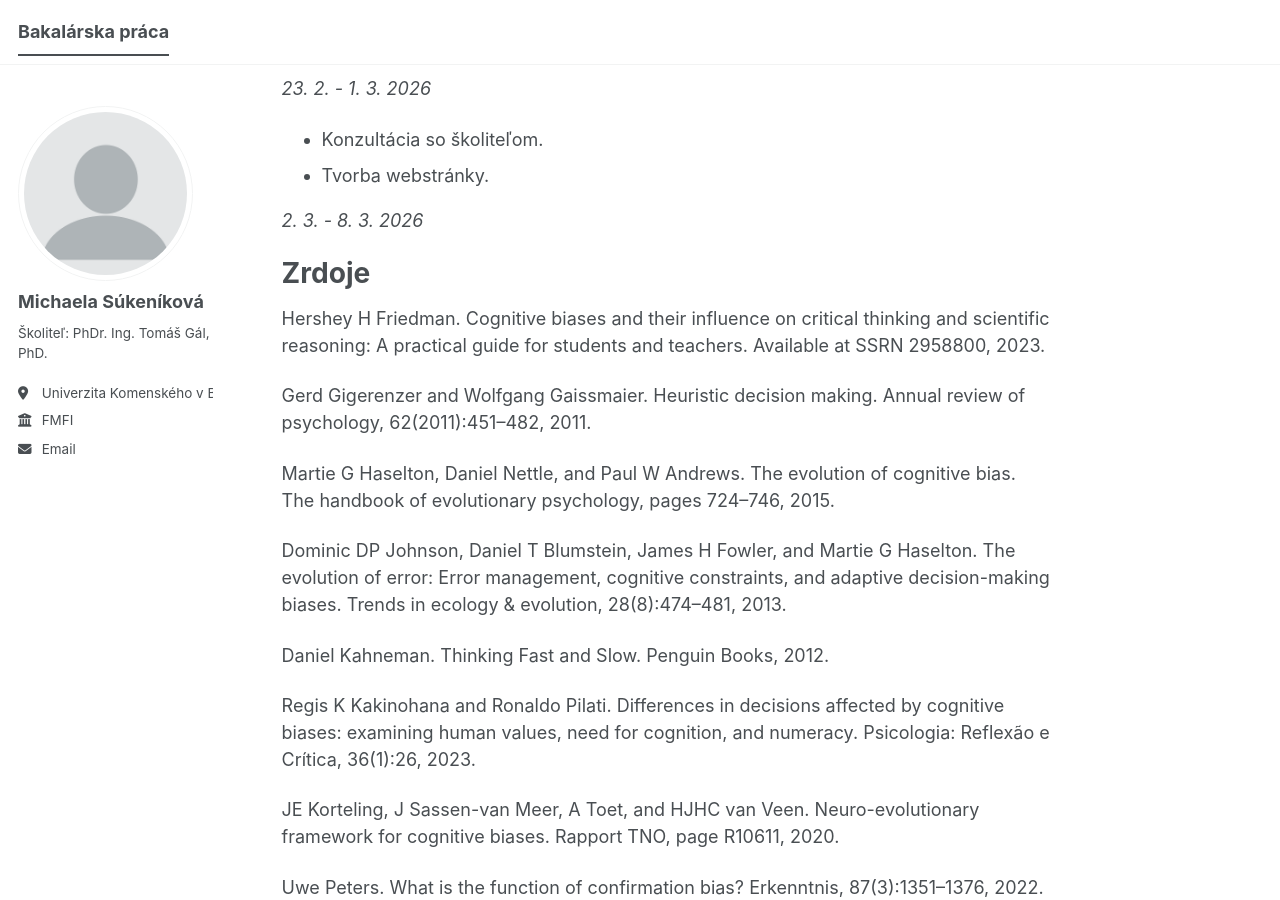
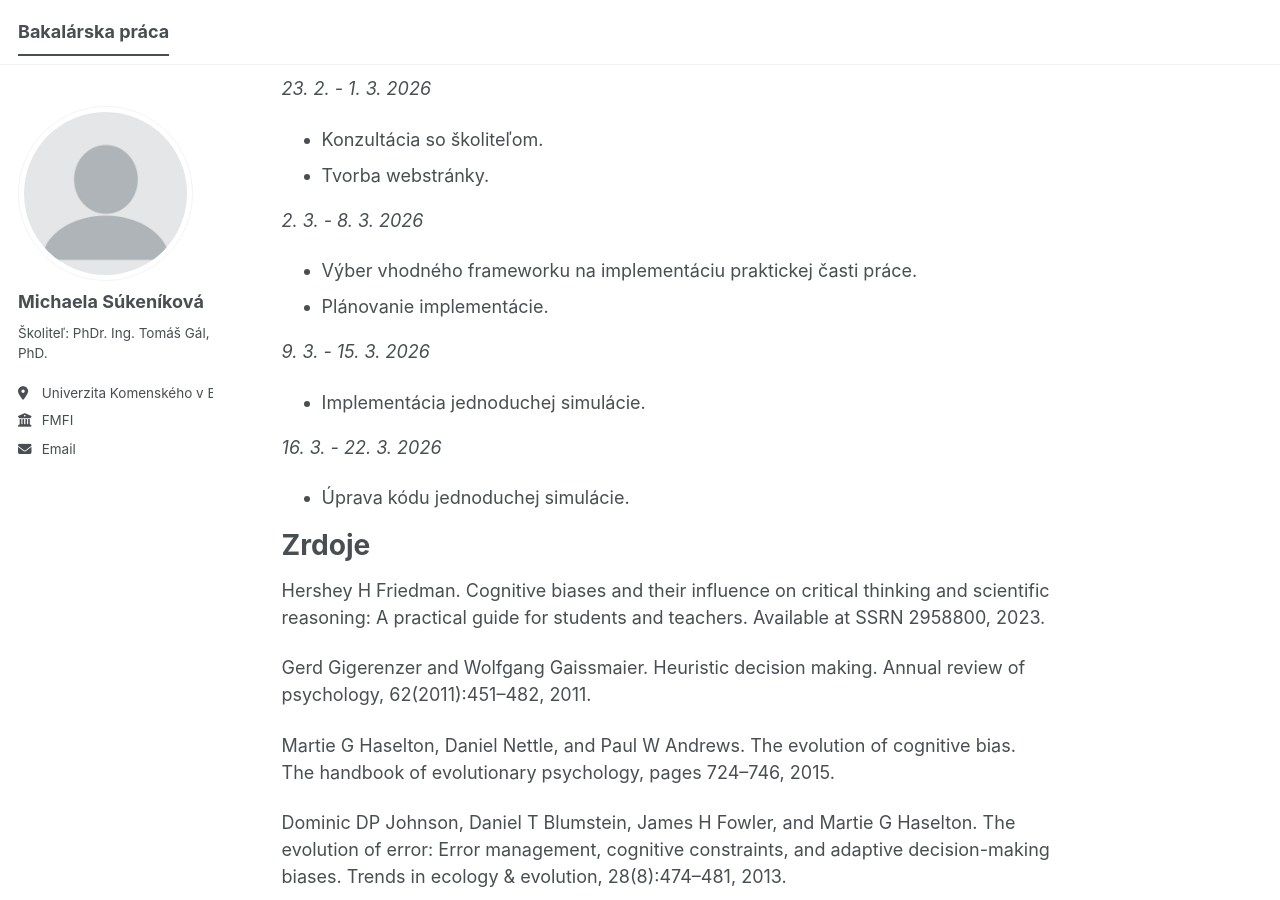
Before and after one commit to sumiuniba/sumiuniba.github.io, a Jekyll site: the page built from _pages/about.md, in a window 1280 px wide and 900 px high, scrolled down 560 px. Built offline with Jekyll 4.4.1, drawn with Linux system fonts in a browser that asks for light colours.

Commit message:
Update about.md

```diff
--- a/_pages/about.md
+++ b/_pages/about.md
@@ -24,6 +24,17 @@ _23. 2. - 1. 3. 2026_
 
 _2. 3. - 8. 3. 2026_
 
+* Výber vhodného frameworku na implementáciu praktickej časti práce.
+* Plánovanie implementácie.
+
+_9. 3. - 15. 3. 2026_
+
+* Implementácia jednoduchej simulácie.
+
+_16. 3. - 22. 3. 2026_
+
+* Úprava kódu jednoduchej simulácie.
+
 **Zrdoje**
 ======
 Hershey H Friedman. Cognitive biases and their influence on critical thinking and scientific reasoning: A practical guide for students and teachers. Available at SSRN 2958800, 2023.
```
